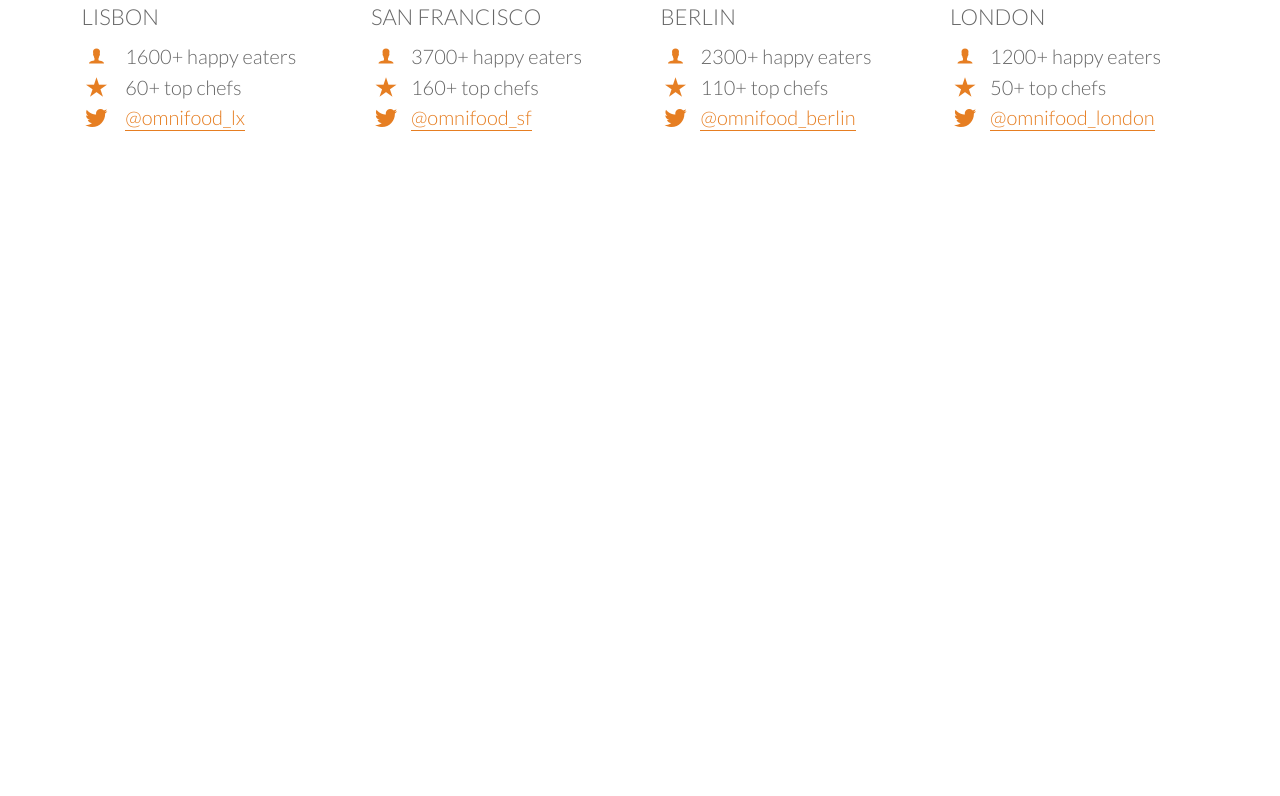
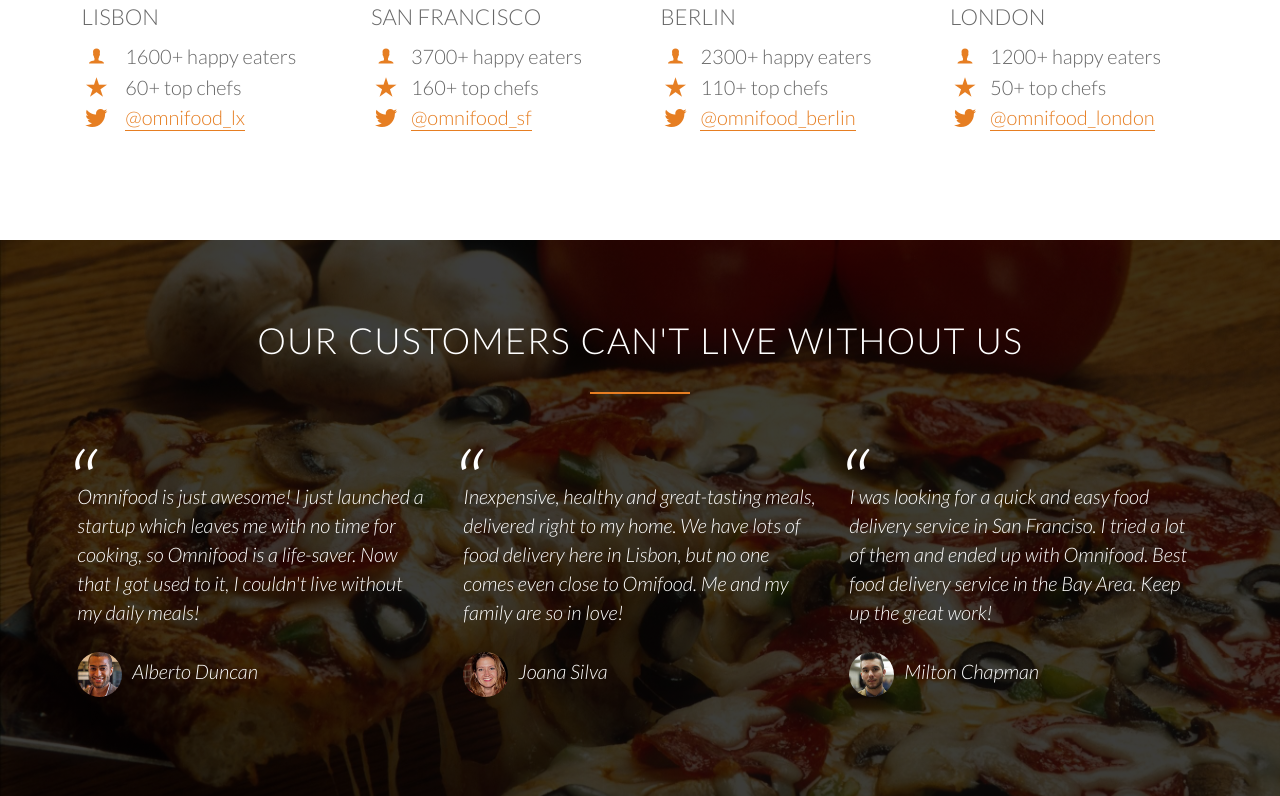
Before and after one commit to lukeevangraham/omnifood, a PHP site: page / in a window 1280 px wide. Shown: the part 3125-3921 px from the top of the page. Before the commit the page ends 3256 px from the top, so only its background shows below. Run offline with PHP 8.4, Linux system fonts and the light colour scheme; some web fonts are replaced.

Commit message:
testimonials looks ready

```diff
--- a/index.html
+++ b/index.html
@@ -218,12 +218,50 @@
         </div>
     </section>
 
+    <section class="section-testimonials">
+        <div class="row">
+            <h2>Our customers can't live without us</h2>
+        </div>
+        <div class="row">
+            <div class="col span-1-of-3">
+                <blockquote>
+                    Omnifood is just awesome! I just launched a startup which leaves me with no time for cooking, so Omnifood is a life-saver. Now that I got used to it, I couldn't live without my daily meals!
+                    <cite><img src="./resources/img/customer-1.jpg" alt="">Alberto Duncan</cite>
+                </blockquote>
+            </div>
+            <div class="col span-1-of-3">
+                <blockquote>
+                    Inexpensive, healthy and great-tasting meals, delivered right to my home. We have lots of food delivery here in Lisbon, but no one comes even close to Omifood. Me and my family are so in love!
+                    <cite><img src="./resources/img/customer-2.jpg" alt="">Joana Silva</cite>
+                </blockquote>
+            </div>
+            <div class="col span-1-of-3">
+                <blockquote>
+                    I was looking for a quick and easy food delivery service in San Franciso. I tried a lot of them and ended up with Omnifood. Best food delivery service in the Bay Area. Keep up the great work!
+                    <cite><img src="./resources/img/customer-3.jpg" alt="">Milton Chapman</cite>
+                </blockquote>
+            </div>
+        </div>
+
+
+    </section>
+
 </body>
 
 </html>
 
 
 <!--
+
+
+()
+
+
+()
+
+
+()
+
 
 
 
--- a/resources/css/style.css
+++ b/resources/css/style.css
@@ -197,6 +197,7 @@ header {
     background-size: cover;
     background-position: center;
     height: 100vh;
+    background-attachment: fixed;
 }
 
 .hero-text-box {
@@ -368,3 +369,49 @@ header {
 .icon-small {
 
 }
+
+
+
+/* --------------------------- */
+
+/* TESTIMONIALS */
+
+/* --------------------------- */
+
+
+.section-testimonials {
+    background-image: linear-gradient(rgba(0, 0, 0, 0.76), rgba(0, 0, 0, 0.76)), url(img/back-customers.jpg);
+    background-size: cover;
+    color: #fff;
+    background-attachment: fixed;
+}
+
+blockquote {
+    padding: 2%;
+    font-style: italic;
+    line-height: 145%;
+    position: relative;
+    margin-top: 40px;
+}
+
+blockquote:before {
+    content: "\201C";
+    font-size: 500%;
+    display: block;
+    position: absolute;
+    top: -5px;
+    left: -5px;
+}
+
+cite {
+    font-style: 90%;
+    margin-top: 25px;
+    display: block;
+}
+
+cite img {
+    height: 45px;
+    border-radius: 50%;
+    margin-right: 10px;
+    vertical-align: middle;
+}
```
Also changed, not shown: resources/css/img/back-customers.jpg (renamed from resources/img/back-customers.jpg).
